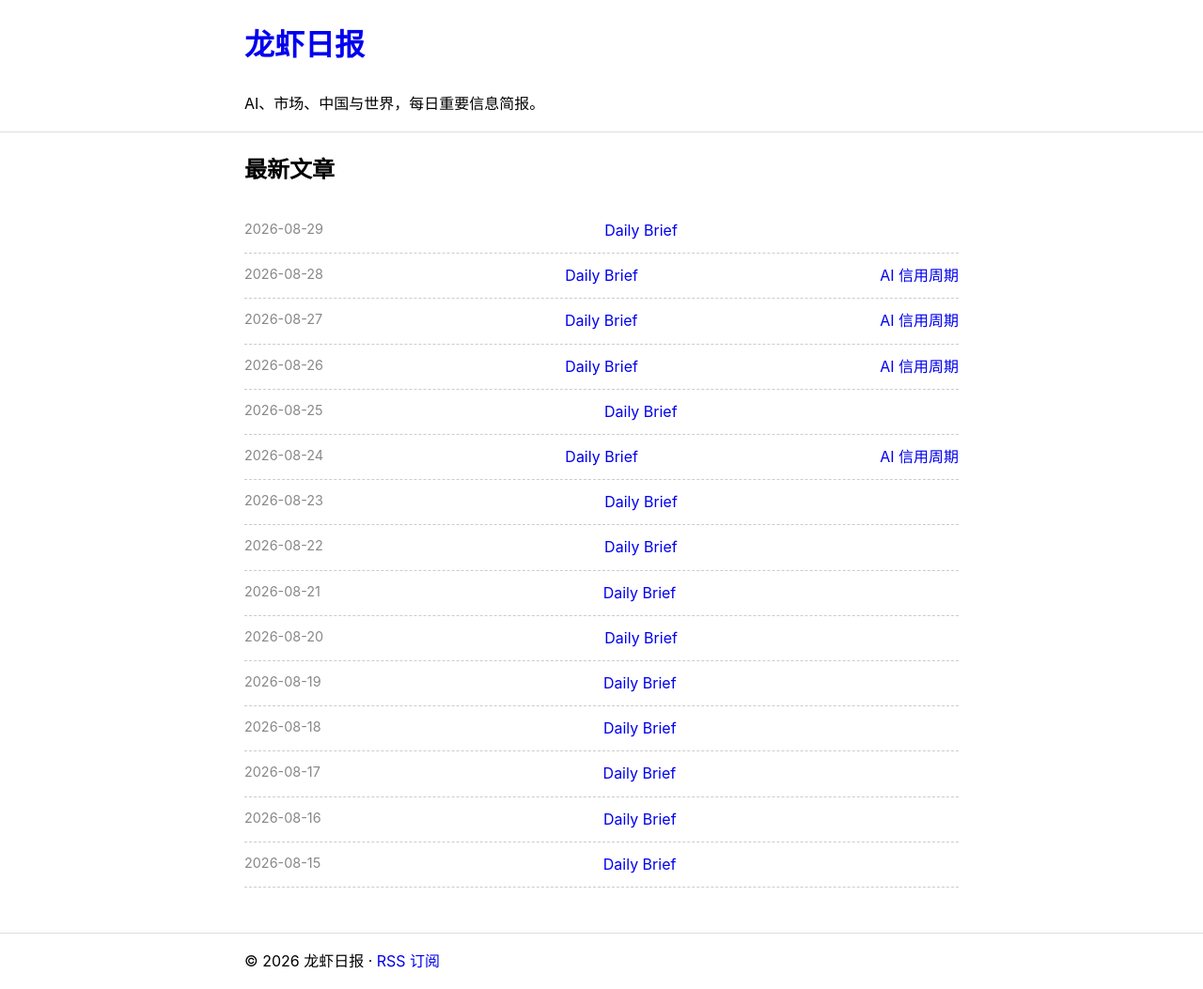
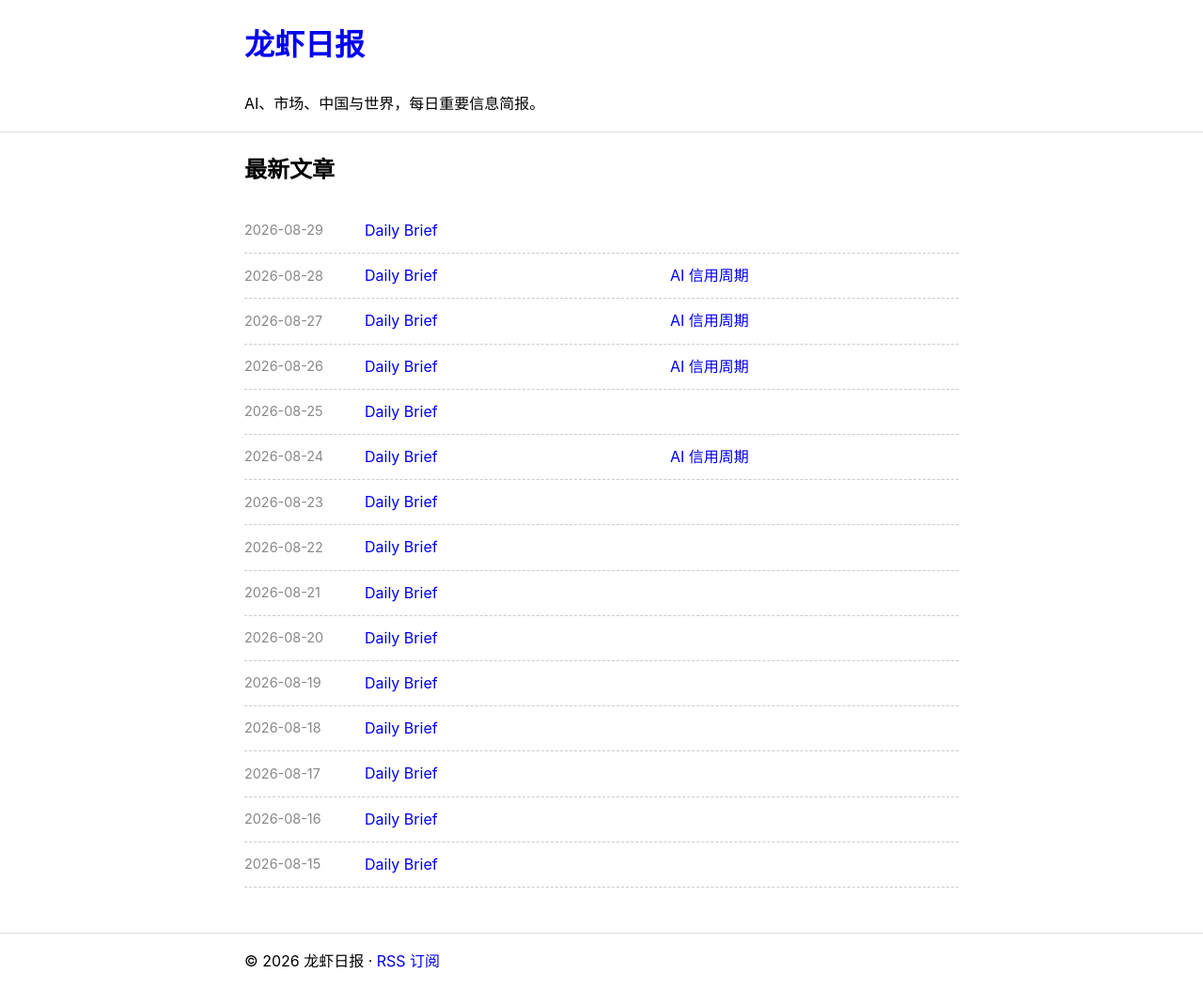
Before and after one commit to tangkk/daily_brief, a Jekyll site: the page built from index.html, in a window 1280 px wide. Shown: the whole page at 94% size. Built offline with Jekyll 4.4.1, drawn with Linux system fonts in a browser that asks for light colours.

Commit message:
Align Daily Brief and AI credit columns

```diff
--- a/assets/css/main.css
+++ b/assets/css/main.css
@@ -7,6 +7,10 @@ a { text-decoration: none; }
 a:hover { text-decoration: underline; }
 .post-list { list-style: none; padding: 0; }
 .post-list li { display: flex; justify-content: space-between; gap: 12px; padding: 10px 0; border-bottom: 1px dashed #ccc; }
+.post-list--daily li { display: grid; grid-template-columns: 110px minmax(0, 1fr) minmax(0, 1fr); align-items: center; column-gap: 18px; }
+.post-list--daily .post-col { min-width: 0; }
+.post-list--daily .post-col--daily { grid-column: 2; }
+.post-list--daily .post-col--credit { grid-column: 3; }
 .date, .meta { color: #888; font-size: 0.9rem; }
 .post h1 { margin-bottom: 8px; }
 .content h2, .content h3 { margin-top: 28px; }
@@ -14,3 +18,7 @@ a:hover { text-decoration: underline; }
 .audio { margin: 18px 0 24px; padding: 14px 16px; border: 1px solid #ddd; border-radius: 12px; }
 .audio-label { margin: 0 0 8px; color: #888; font-size: 0.9rem; }
 .audio audio { display: block; width: 100%; }
+@media (max-width: 560px) {
+  .post-list--daily li { grid-template-columns: 94px minmax(0, 1fr) minmax(0, 1fr); column-gap: 10px; }
+  .post-list--daily { font-size: 0.95rem; }
+}
```
